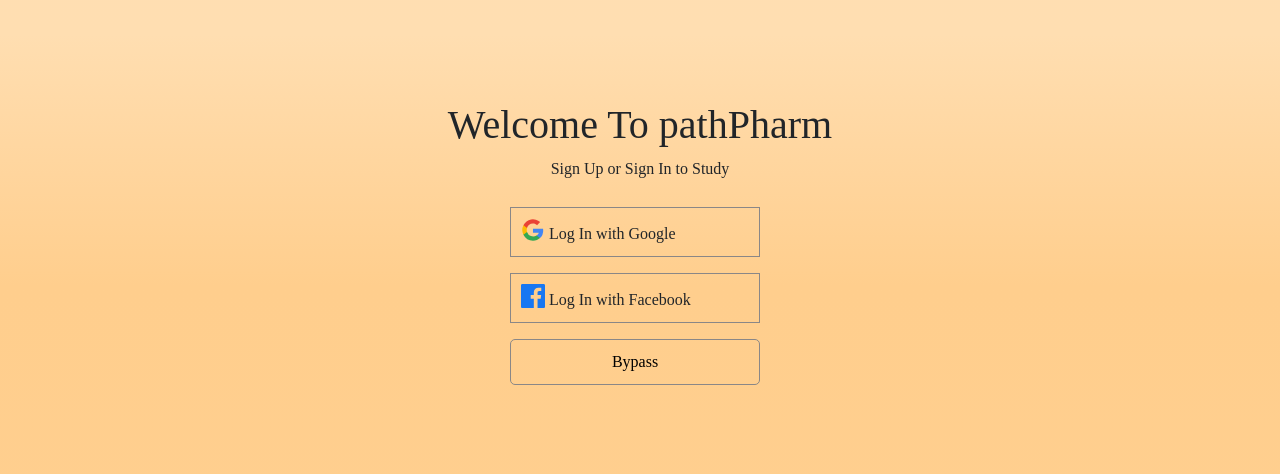
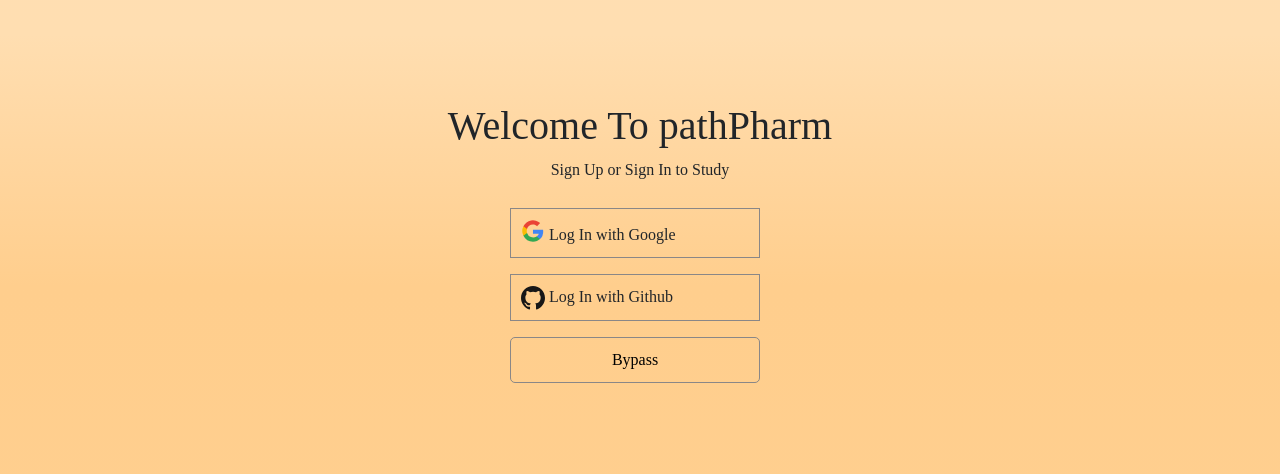
Before and after one commit to Gideon00/path-pharm, a Flask app: page /signin in a window 1280 px wide. Shown: the part 226-700 px from the top of the page. Run offline with Flask 3, Linux system fonts and the light colour scheme; parts of the project's set-up code (start-up, migrations or seed data) failed here and were passed over; some libraries are stand-ins or nearby versions; some web fonts are replaced.

Commit message:
added github auth

```diff
--- a/templates/login.html
+++ b/templates/login.html
@@ -33,14 +33,14 @@
         </p>
 
         <p>
-            <!-- Facebook OAuth route -->
-            <a href="#">
-                <svg aria-hidden="true" class="native svg-icon iconFacebook" width="24" height="24" viewBox="0 0 24 24"
-                    style="vertical-align: text-bottom">
-                    <path fill="#1877F2"
-                        d="M22.675 0H1.325C.593 0 0 .593 0 1.325v21.351C0 23.407.593 24 1.325 24h11.495v-9.294H9.69v-3.622h3.13V8.413c0-3.1 1.893-4.788 4.658-4.788 1.325 0 2.462.099 2.794.143v3.24l-1.918.001c-1.504 0-1.794.715-1.794 1.762v2.309h3.587l-.467 3.622h-3.12V24h6.116C23.407 24 24 23.407 24 22.675V1.325C24 .593 23.407 0 22.675 0z" />
+            <!-- Github OAuth route -->
+            <a href="{{ url_for('github_oauth') }}">
+                <svg role="img" viewBox="0 0 24 24" width="24" height="24" xmlns="http://www.w3.org/2000/svg">
+                    <title>GitHub</title>
+                    <path fill="#181717"
+                        d="M12 0C5.37 0 0 5.37 0 12c0 5.3 3.438 9.8 8.205 11.385.6.11.82-.26.82-.577v-2.17c-3.338.726-4.042-1.416-4.042-1.416-.546-1.387-1.333-1.756-1.333-1.756-1.09-.745.084-.73.084-.73 1.205.085 1.84 1.235 1.84 1.235 1.07 1.834 2.807 1.304 3.492.996.107-.775.42-1.304.763-1.605-2.665-.3-5.466-1.335-5.466-5.93 0-1.31.47-2.38 1.235-3.22-.124-.303-.535-1.52.118-3.176 0 0 1.007-.322 3.3 1.23a11.444 11.444 0 0 1 3.003-.404 11.48 11.48 0 0 1 3.003.404c2.292-1.552 3.298-1.23 3.298-1.23.655 1.656.243 2.873.12 3.176.77.84 1.234 1.91 1.234 3.22 0 4.61-2.807 5.625-5.48 5.92.43.372.823 1.102.823 2.222v3.293c0 .32.22.694.825.576C20.565 21.798 24 17.3 24 12 24 5.37 18.63 0 12 0z" />
                 </svg>
-                Log In with Facebook
+                Log In with Github
             </a>
         </p>
         <!-- Create byepas for Admin user -->
```
